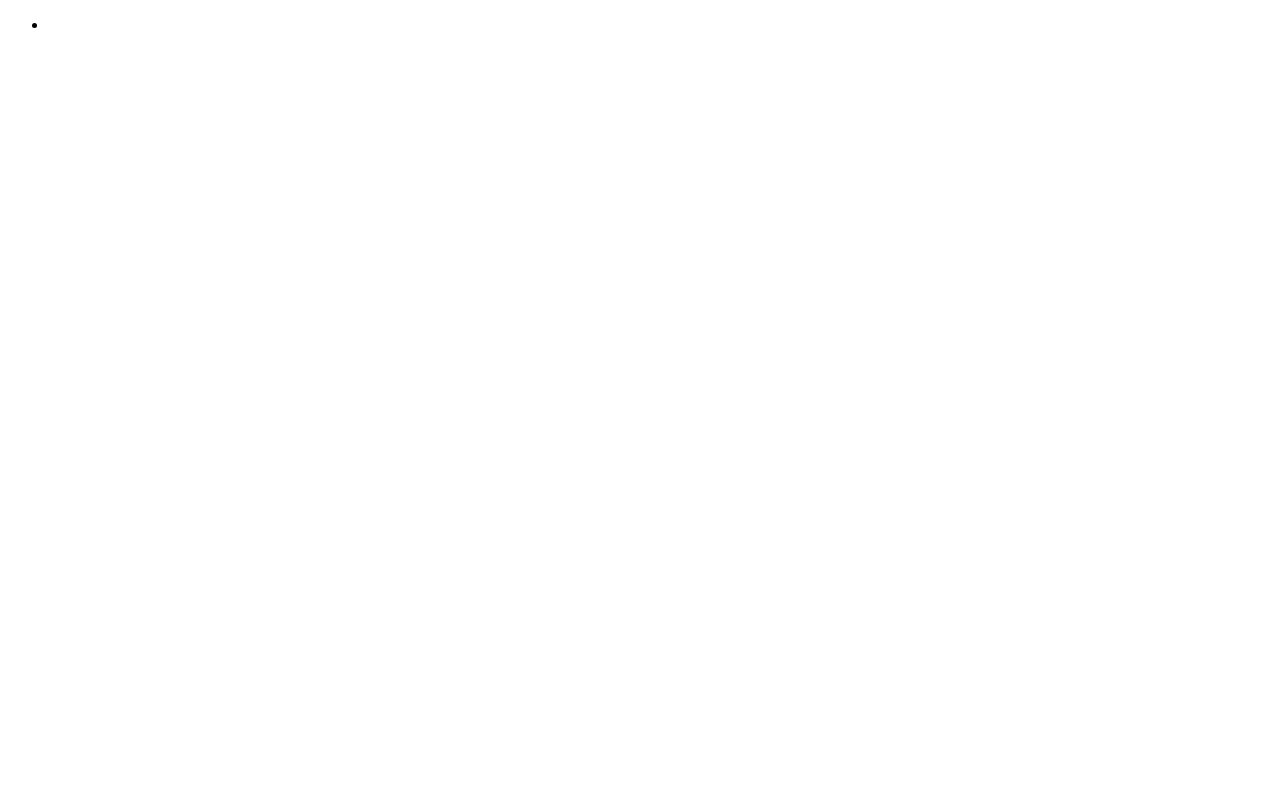
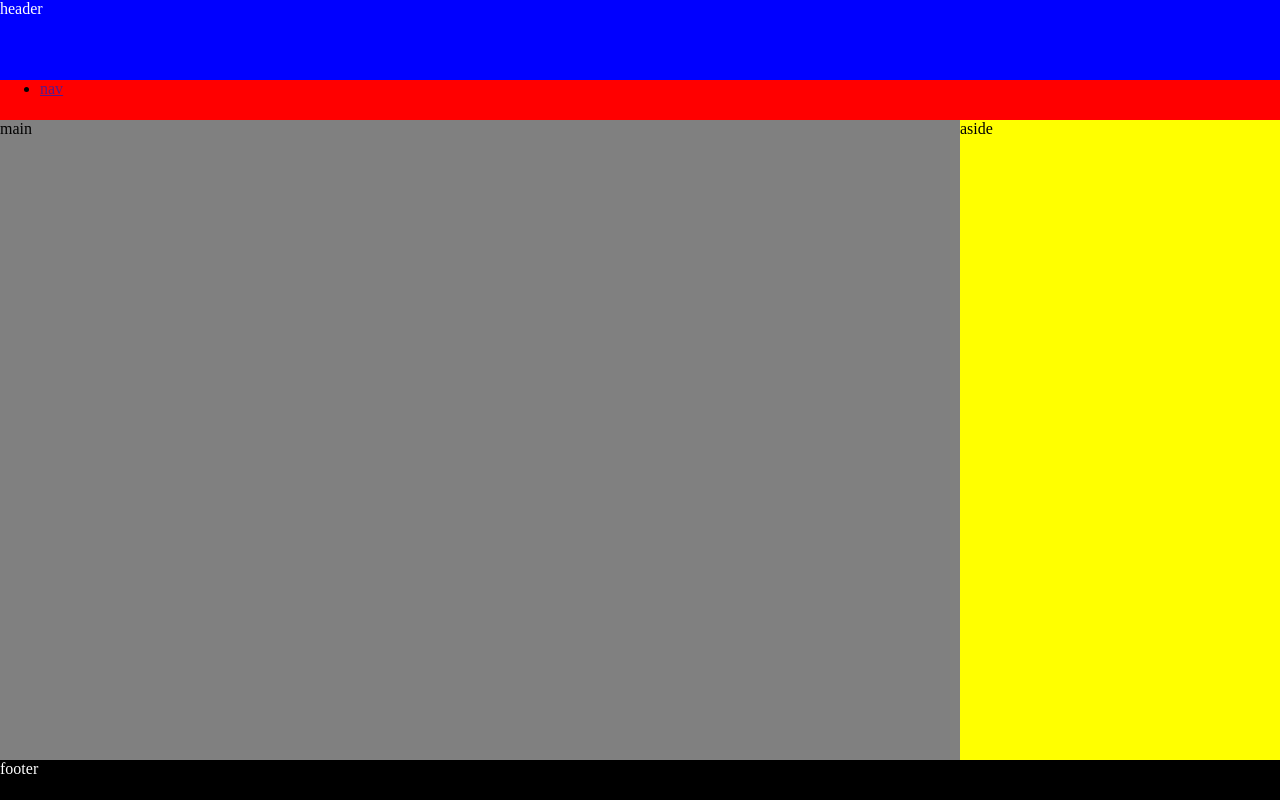
Before and after one commit to b-3s/topics, a plain HTML site: page index.html in a window 1280 px wide. Drawn offline with Linux system fonts and the light colour scheme.

Commit message:
start-layout

```diff
--- a/css/main.css
+++ b/css/main.css
@@ -1,3 +1,46 @@
 * {
 	box-sizing: border-box;
+	margin:0;
 }
+
+#header {
+	width: 100%;
+	height: 10vh;
+	min-height: 80px;
+	background-color: blue;
+	color: white;
+	/*margin-top: 50px;*/
+}
+
+#nav {
+	width: 100%;
+	height: 5vh;
+	min-height: 40px;
+	background-color: red;
+}
+
+#main {
+	float: left;
+	width: 75%;
+	height: 80vh;
+	min-height: 80px;
+	background-color: grey;
+
+}
+
+#aside {
+	float: left;
+	width: 25%;
+	height: 80vh;
+	min-height: 80px;
+	background-color: yellow;
+}
+
+#footer {
+	clear: both;
+	width: 100%;
+	height: 5vh;
+	min-height: 40px;
+	background-color: black;
+	color: white;
+}
--- a/index.html
+++ b/index.html
@@ -12,25 +12,25 @@
 <body>
 
 	<header id="header">
+		header
+	</header>
 
-	</header><!-- /header -->
-
-	<nav>
+	<nav id="nav">
 		<ul>
-			<li><a href="" title=""></a></li>
+			<li><a href="" title="">nav</a></li>
 		</ul>
 	</nav>
 
-	<main>
-
+	<main id="main">
+		main
 	</main>
 
-	<aside>
-
+	<aside id="aside">
+		aside
 	</aside>
 
-	<footer>
-
+	<footer id="footer">
+		footer
 	</footer>
 
 
```
